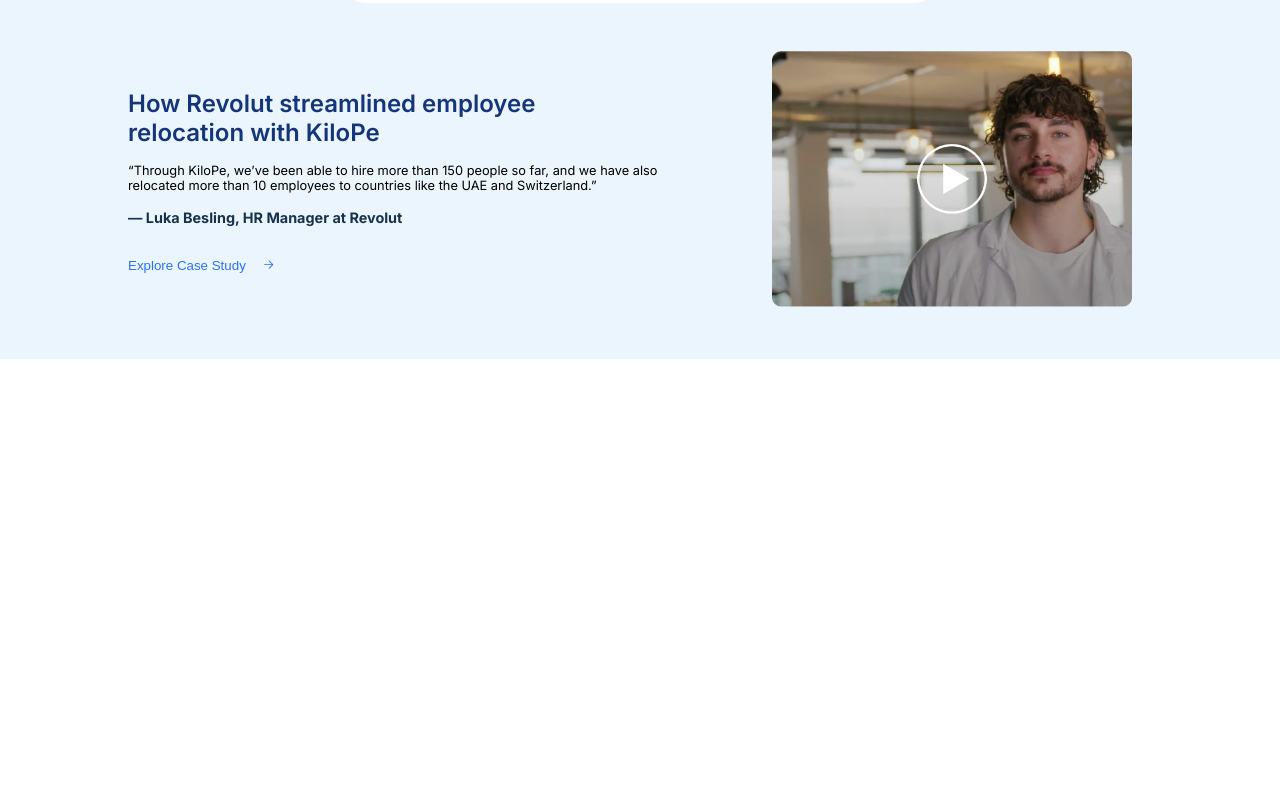
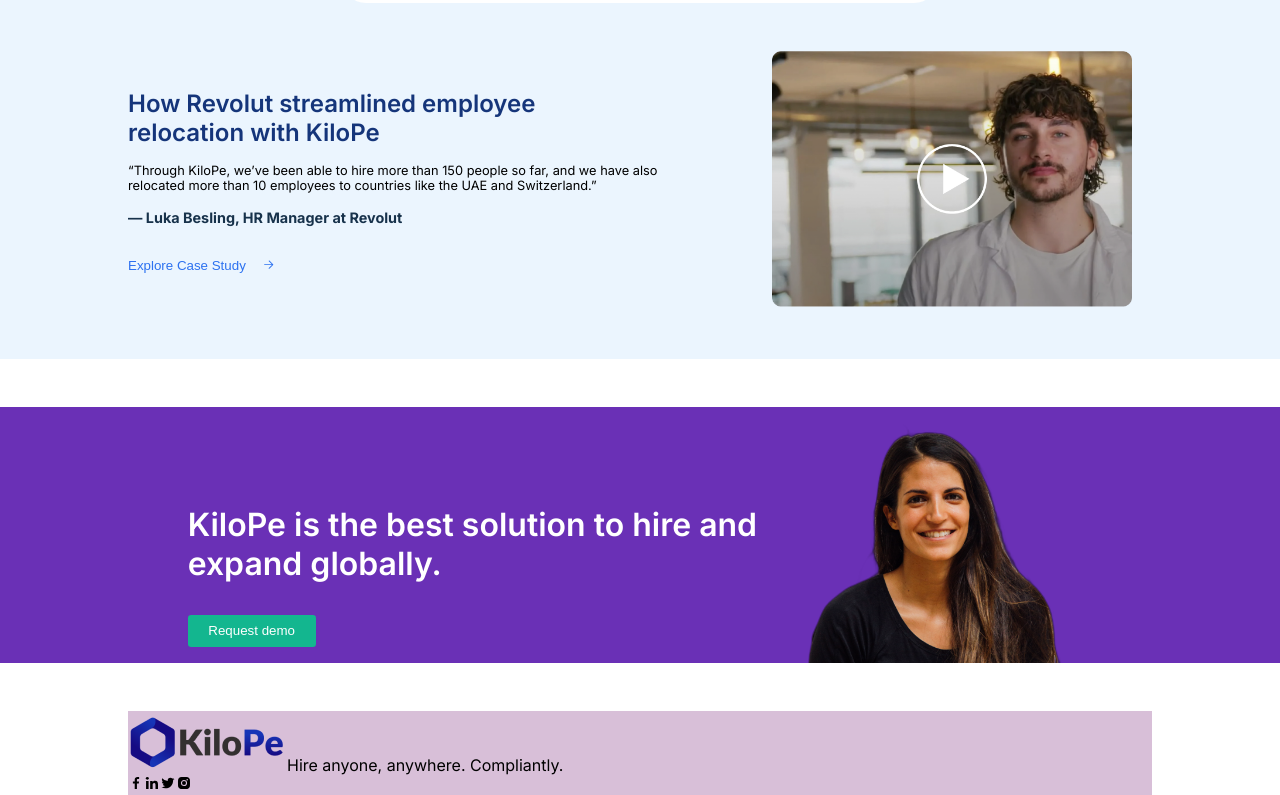
Before and after one commit to Adnan1O/kilope, a Next.js app: page / in a window 1280 px wide. Shown: the part 3590-4385 px from the top of the page. Before the commit the page ends 3949 px from the top, so only its background shows below. Built offline with nearby package versions, Linux system fonts and the light colour scheme.

Commit message:
tools part done in ui

```diff
--- /dev/null
+++ b/src/app/pages/comps/footer/footer.css
@@ -0,0 +1,7 @@
+.footer{
+    display: flex;
+justify-content: center;}
+.footer-area{
+    width: 80%;
+    background-color: thistle;
+}
--- /dev/null
+++ b/src/app/pages/comps/footer/footer.tsx
@@ -0,0 +1,40 @@
+import React from 'react'
+import Image from "next/image"
+import "./footer.css"
+import logo from "../../../KiloPe2 1.png"
+import { BiLogoFacebook } from 'react-icons/bi';
+import { BiLogoLinkedin } from 'react-icons/bi';
+import { BiLogoTwitter } from 'react-icons/bi';
+import { BiLogoInstagramAlt } from 'react-icons/bi';
+const Footer = () => {
+  return (
+    <div className='footer'>
+        <div className="footer-area">
+         <div className="f-s1">
+    <div className="logo-area">
+    <Image
+    src={logo}
+    alt=''
+    />
+    <span>Hire anyone, anywhere. Compliantly.</span>
+</div>
+<div className="socials-area">
+    <BiLogoFacebook/>
+    <BiLogoLinkedin/>
+    <BiLogoTwitter/>
+    <BiLogoInstagramAlt/>
+</div>
+      </div>
+      <div className="f-s2">
+
+</div>
+<div className="f-s3">
+
+</div>
+        </div>
+
+    </div>
+  )
+}
+
+export default Footer
--- a/src/app/pages/home/best/best.css
+++ b/src/app/pages/home/best/best.css
@@ -0,0 +1,38 @@
+.best{
+    display: flex;
+    align-items: center;
+    justify-content: center;
+    background-color: #6A30B6;
+    height: 16rem;
+}
+.best img{
+
+    object-fit: contain;
+    height: 16rem;
+    width: auto;
+
+}
+.best-txt{
+
+    width: 600px;
+    display: flex;
+    flex-direction: column;
+    gap: 2rem;
+    align-items: flex-start;
+    height: 100%;
+    justify-content: flex-end;
+    padding-bottom: 1rem;
+}
+.best-txt h3{
+    font-size: 2rem;
+    font-weight: 600;
+    color: white;
+}
+.best-txt button{
+    width: 8rem;
+    height: 2rem;
+    background-color: #13B68F;
+    color: white;
+    border: none;
+    border-radius: 0.2rem;
+}
--- a/src/app/pages/home/best/best.tsx
+++ b/src/app/pages/home/best/best.tsx
@@ -1,11 +1,19 @@
 import React from 'react'
+import Image from "next/image"
 import "./best.css"
-const best = () => {
+import b from "./img/b.png"
+const Best = () => {
   return (
     <div className='best'>
-
+      <div className="best-txt">
+        <h3>KiloPe is the best solution to hire and
+expand globally.</h3>
+<button>Request demo</button>
+      </div>
+      <Image src={b}
+alt="" />
     </div>
   )
 }
 
-export default best
+export default Best
--- a/src/app/pages/home/home.jsx
+++ b/src/app/pages/home/home.jsx
@@ -8,6 +8,8 @@ import International from './international/international'
 import Tools from './tools/tools'
 import Support from './support/support'
 import Review from './review/review'
+import Best from './best/best'
+import Footer from '../comps/footer/footer'
 
 const Home = () => {
   return (
@@ -20,6 +22,8 @@ const Home = () => {
    <Tools/>
    <Support/>
    <Review/>
+   <Best/>
+   <Footer/>
     </div>
   )
 }
```
Also changed, not shown: src/app/pages/home/best/img/b.png (added).
